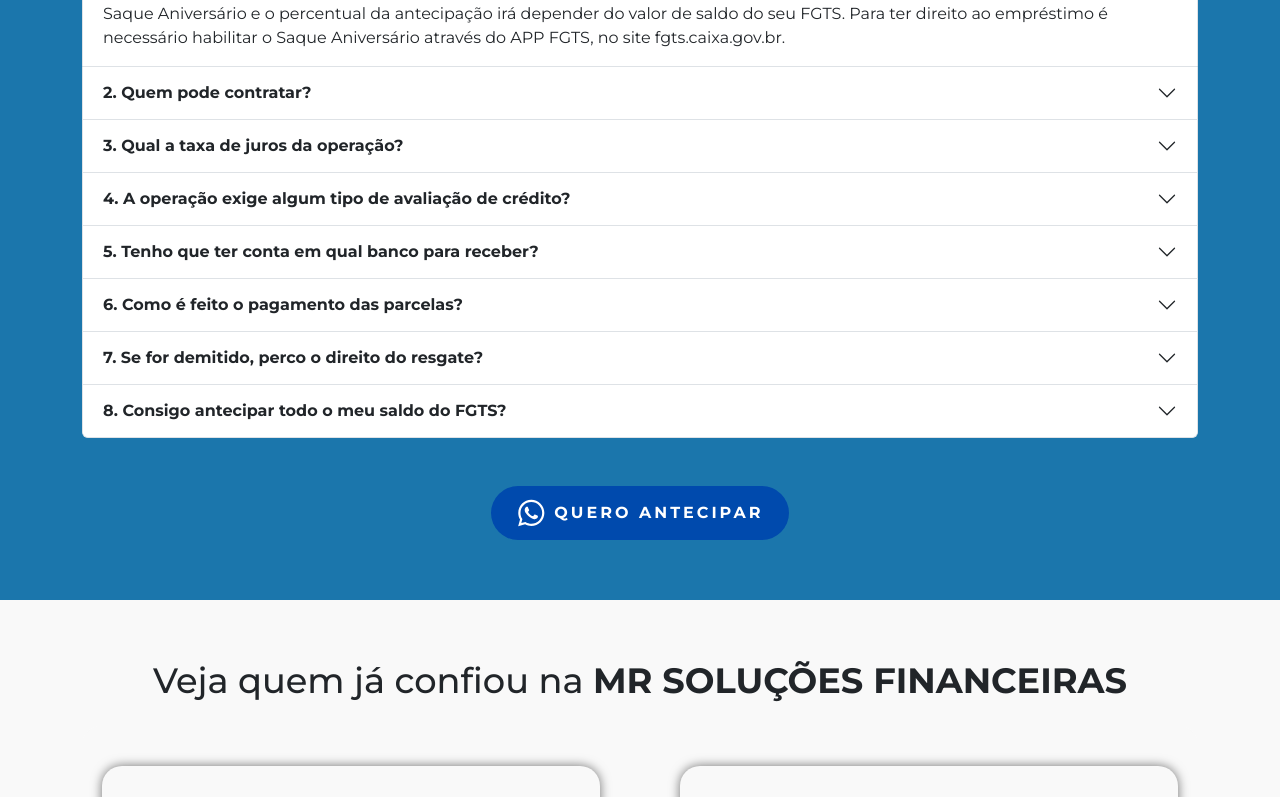
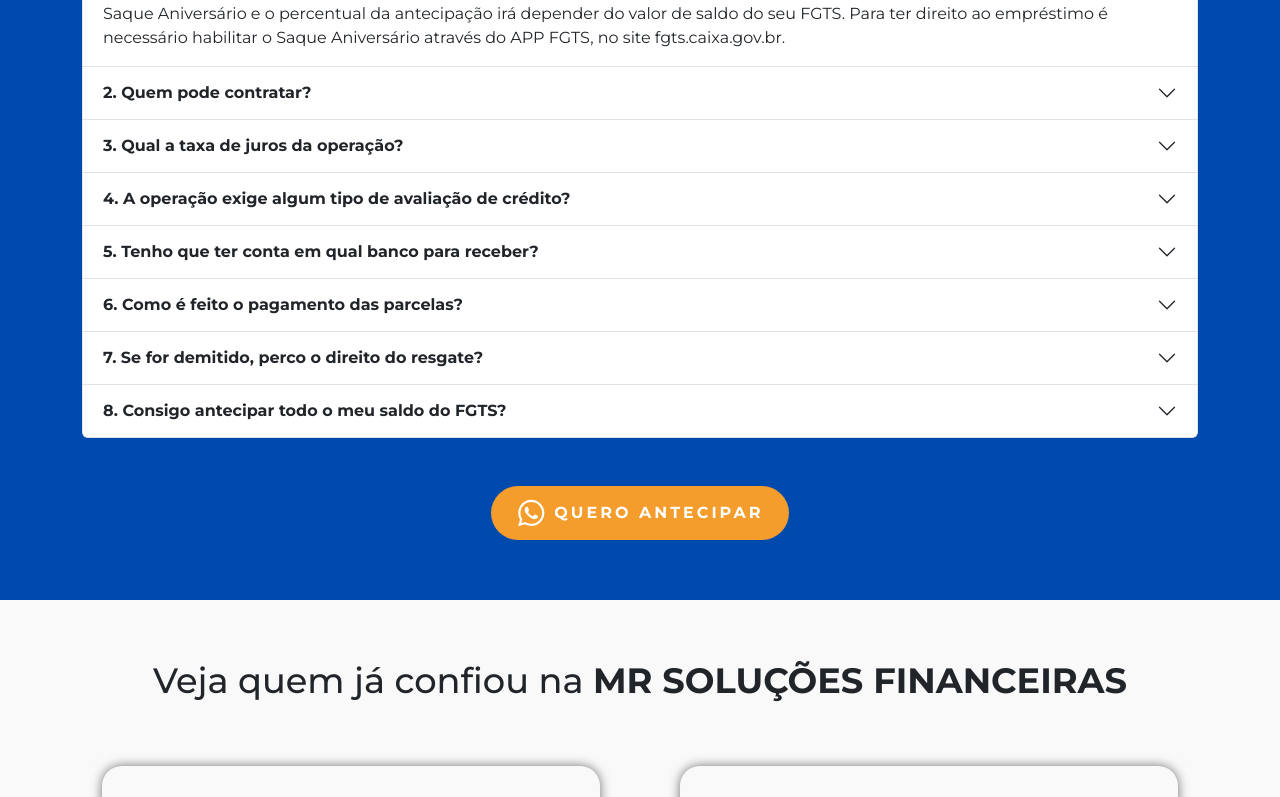
Before and after one commit to hugoiandev/mr-solucoes, a React (Create React App) app: page / in a window 1280 px wide. Shown: the part 3482-4279 px from the top of the page. Built offline with nearby package versions, Linux system fonts and the light colour scheme.

Commit message:
changed color in faq button

```diff
--- a/src/pages/home/home.module.css
+++ b/src/pages/home/home.module.css
@@ -389,7 +389,7 @@
 }
 
 .faq {
-  background-color: #1B76AC;
+  background-color: var(--primary-color);
   padding: 60px 0;
 }
 
--- a/src/pages/home/index.tsx
+++ b/src/pages/home/index.tsx
@@ -446,6 +446,7 @@ const Home = (): JSX.Element => {
             <Button
               href="https://api.whatsapp.com/send?phone=5519982766681&text=Ol%C3%A1%20gostaria%20de%20fazer%20uma%20simula%C3%A7%C3%A3o%20do%20Saque%20FGTS!"
               text="QUERO ANTECIPAR"
+              bgColor="#F49D2C"
             />
           </div>
         </Container>
```
